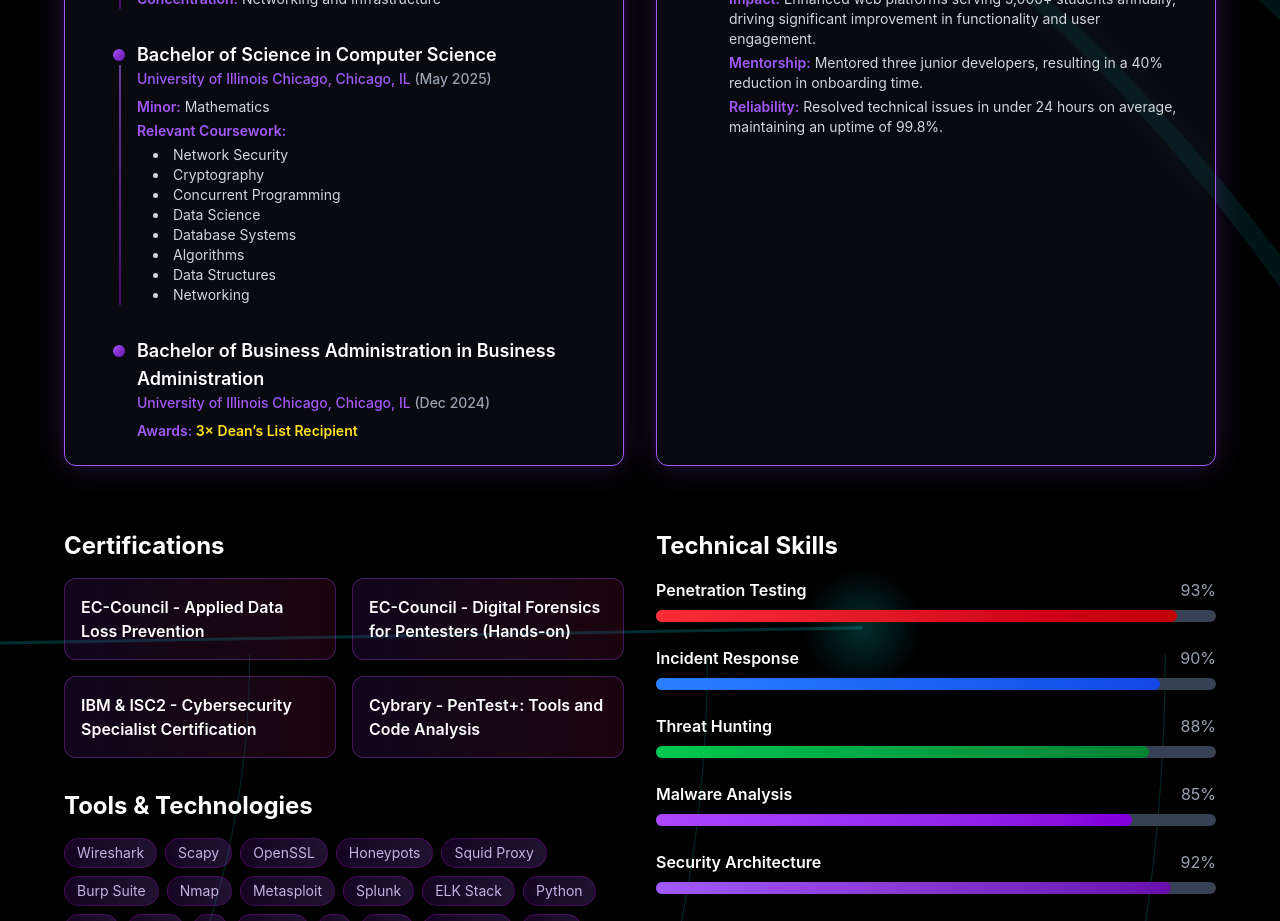
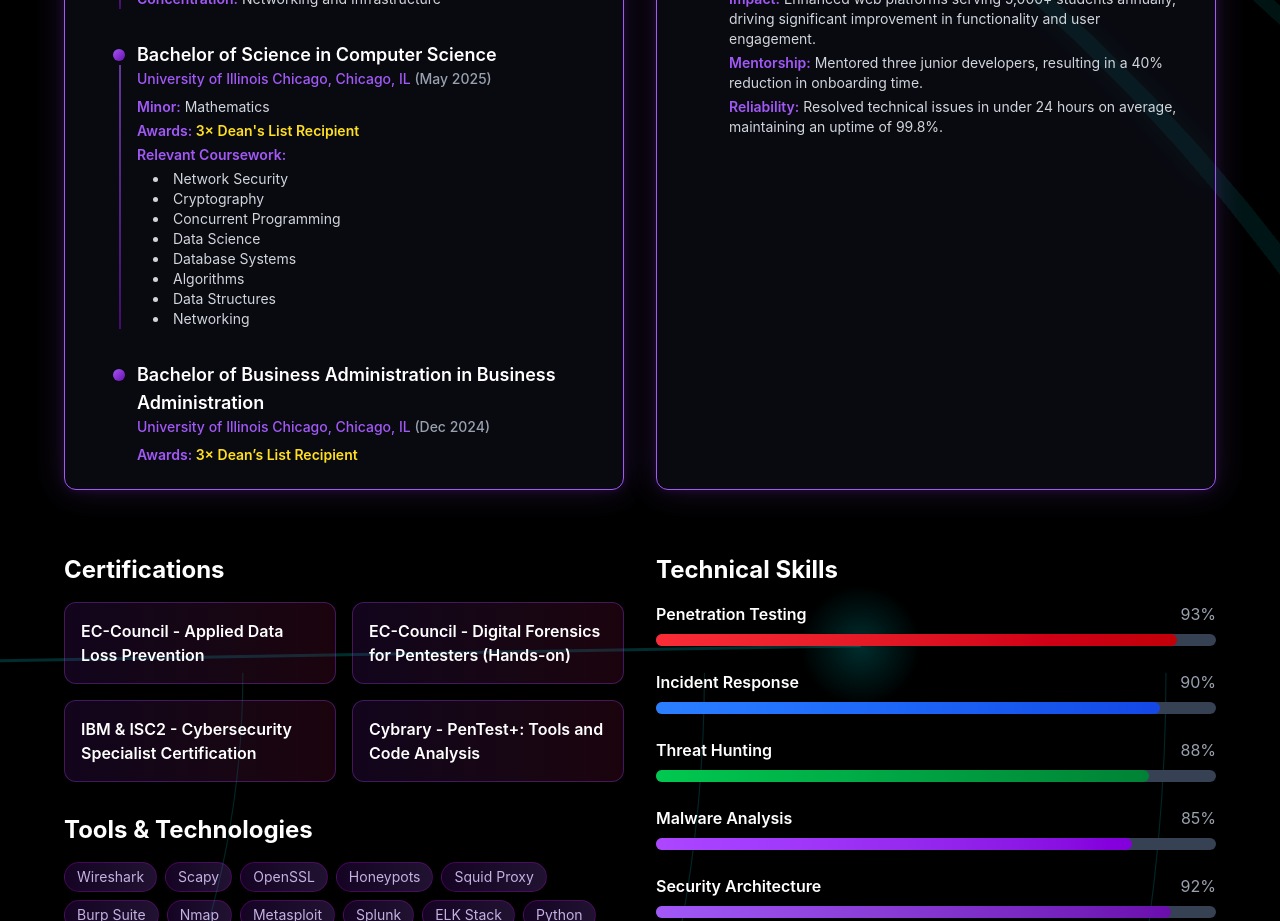
Before and after one commit to Jaymeet2003/Portfolio, a React (Vite) app: page /#/about in a window 1280 px wide. Shown: the part 1060-1981 px from the top of the page. Built offline with nearby package versions, Linux system fonts and the light colour scheme.

Commit message:
education minor updation

```diff
--- a/src/pages/About.jsx
+++ b/src/pages/About.jsx
@@ -97,6 +97,7 @@ export default function About() {
                     period: 'May 2025',
                     details: [
                       { label: 'Minor', value: 'Mathematics' },
+                      { label: 'Awards', value: '3× Dean\'s List Recipient', highlight: true },
                       { label: 'Relevant Coursework', value: [
                         'Network Security',
                         'Cryptography',
```
